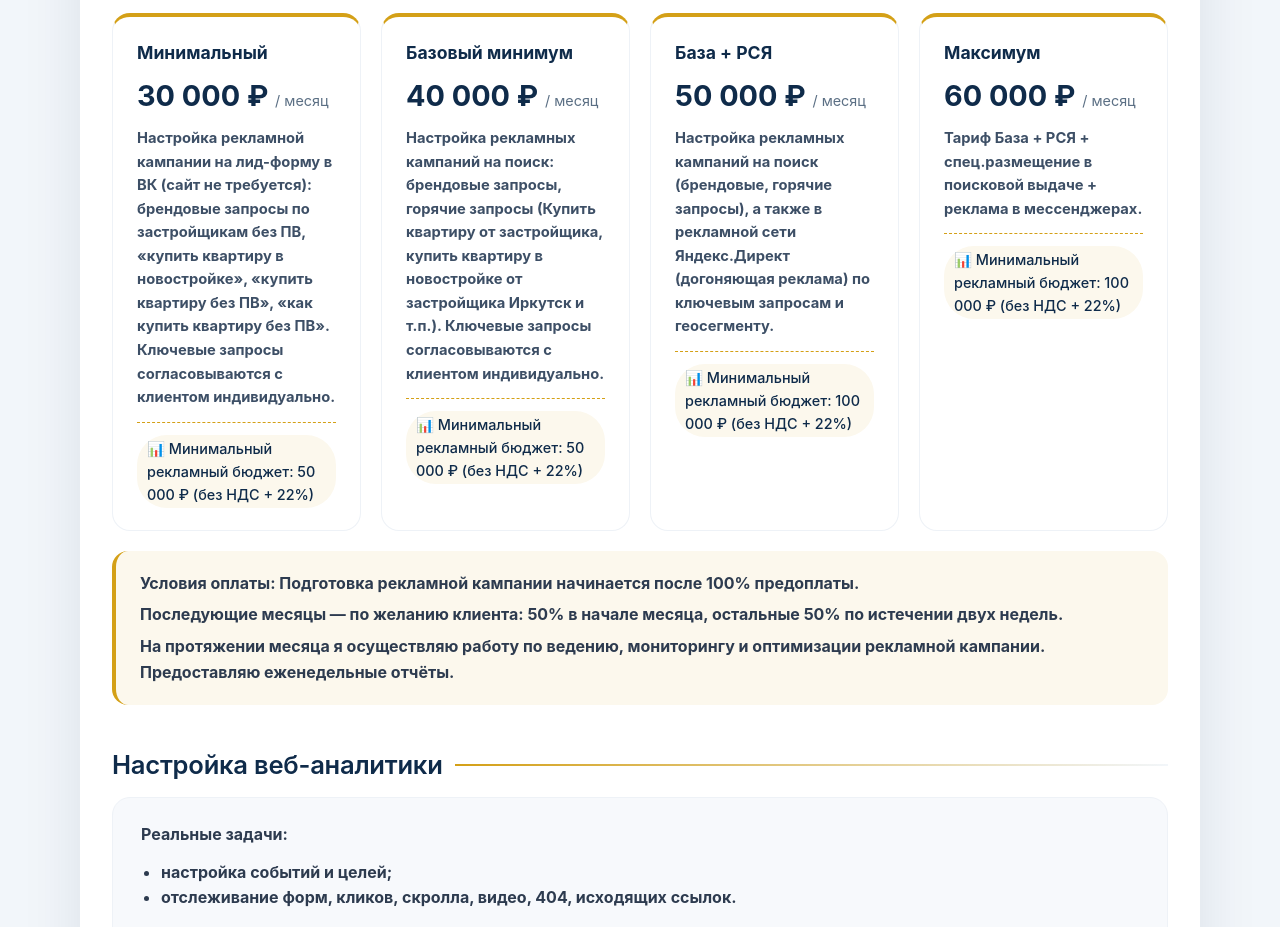
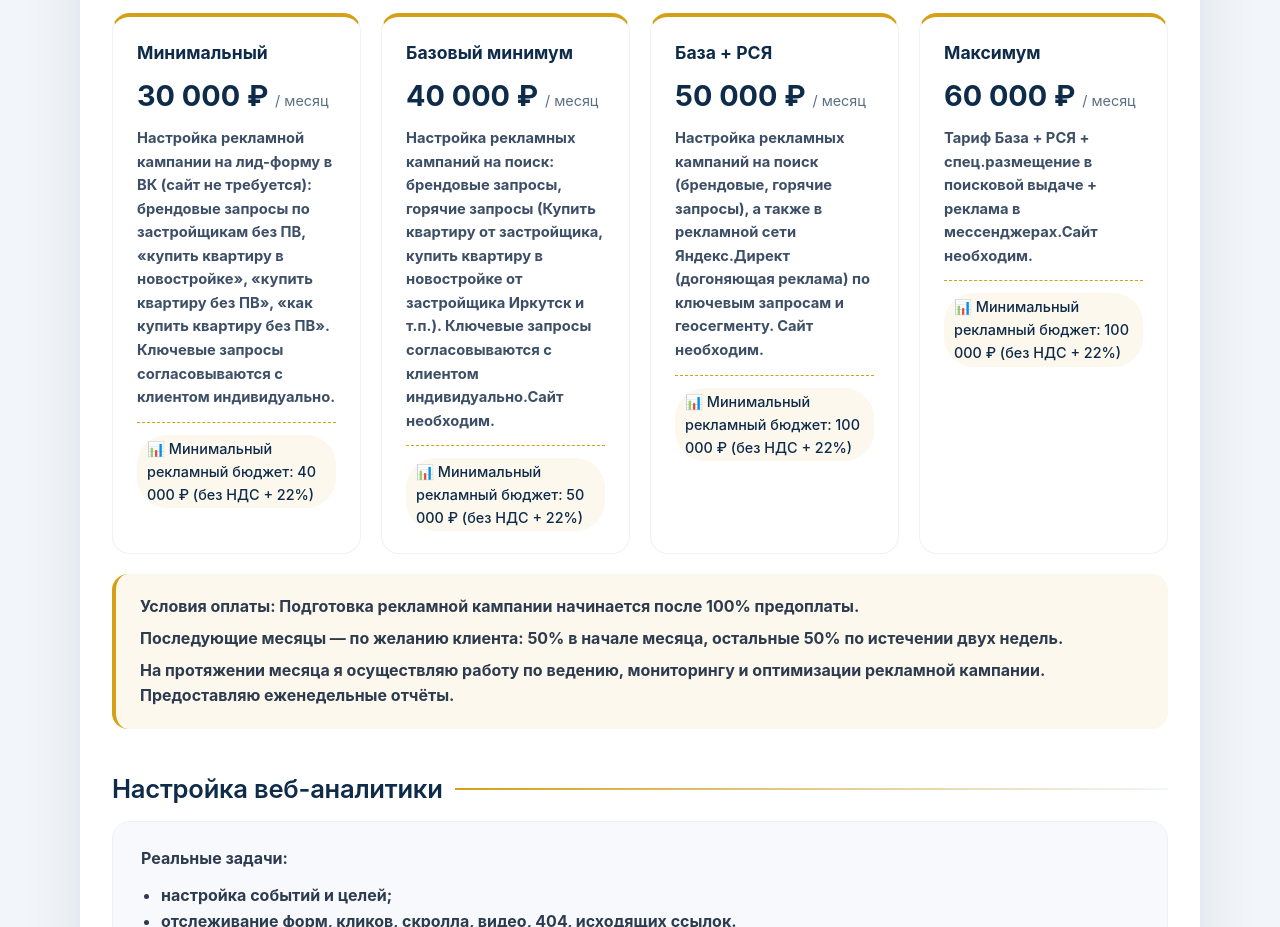
Before and after one commit to paf-pavlova/mari_erbanova, a plain HTML site: page index.html in a window 1280 px wide. Shown: the part 4880-5807 px from the top of the page. Drawn offline with nearby package versions, Linux system fonts and the light colour scheme.

Commit message:
Update index.html

```diff
--- a/index.html
+++ b/index.html
@@ -979,7 +979,7 @@
                             Ключевые запросы согласовываются с клиентом индивидуально.
                         </p>
                         <div class="budget">
-                            <span>📊 Минимальный рекламный бюджет: 50 000 ₽ (без НДС + 22%)</span>
+                            <span>📊 Минимальный рекламный бюджет: 40 000 ₽ (без НДС + 22%)</span>
                         </div>
                     </div>
                     <div class="pricing-card">
@@ -988,7 +988,7 @@
                         <p class="desc">
                             Настройка рекламных кампаний на поиск: брендовые запросы, горячие запросы
                             (Купить квартиру от застройщика, купить квартиру в новостройке от застройщика Иркутск и т.п.).
-                            Ключевые запросы согласовываются с клиентом индивидуально.
+                            Ключевые запросы согласовываются с клиентом индивидуально.Сайт необходим.
                         </p>
                         <div class="budget">
                             <span>📊 Минимальный рекламный бюджет: 50 000 ₽ (без НДС + 22%)</span>
@@ -1000,7 +1000,7 @@
                         <p class="desc">
                             Настройка рекламных кампаний на поиск (брендовые, горячие запросы), а также
                             в рекламной сети Яндекс.Директ (догоняющая реклама) по ключевым запросам
-                            и геосегменту.
+                            и геосегменту. Сайт необходим.
                         </p>
                         <div class="budget">
                             <span>📊 Минимальный рекламный бюджет: 100 000 ₽ (без НДС + 22%)</span>
@@ -1010,7 +1010,7 @@
                         <div class="name">Максимум</div>
                         <div class="price">60 000 ₽ <small>/ месяц</small></div>
                         <p class="desc">
-                            Тариф База + РСЯ + спец.размещение в поисковой выдаче + реклама в мессенджерах.
+                            Тариф База + РСЯ + спец.размещение в поисковой выдаче + реклама в мессенджерах.Сайт необходим.
                         </p>
                         <div class="budget">
                             <span>📊 Минимальный рекламный бюджет: 100 000 ₽ (без НДС + 22%)</span>
```
